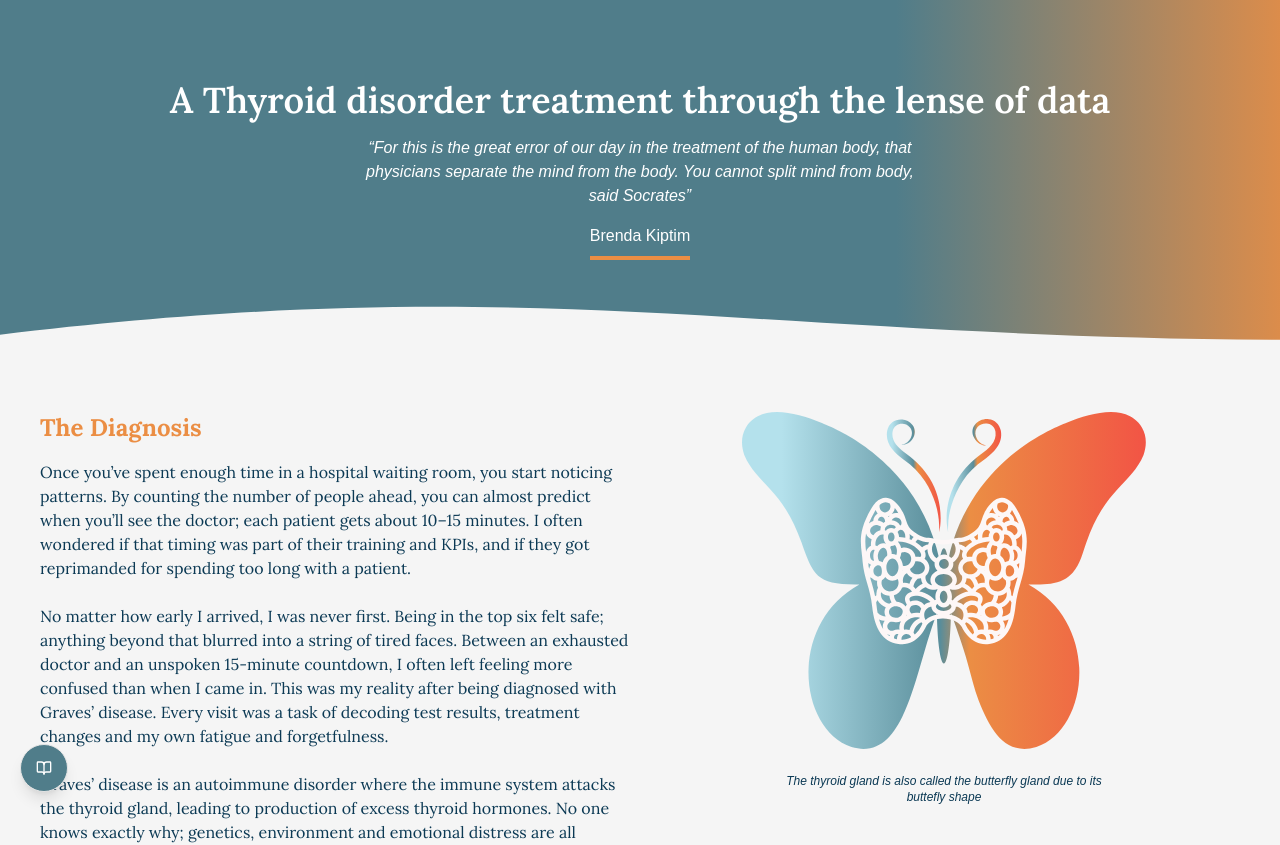
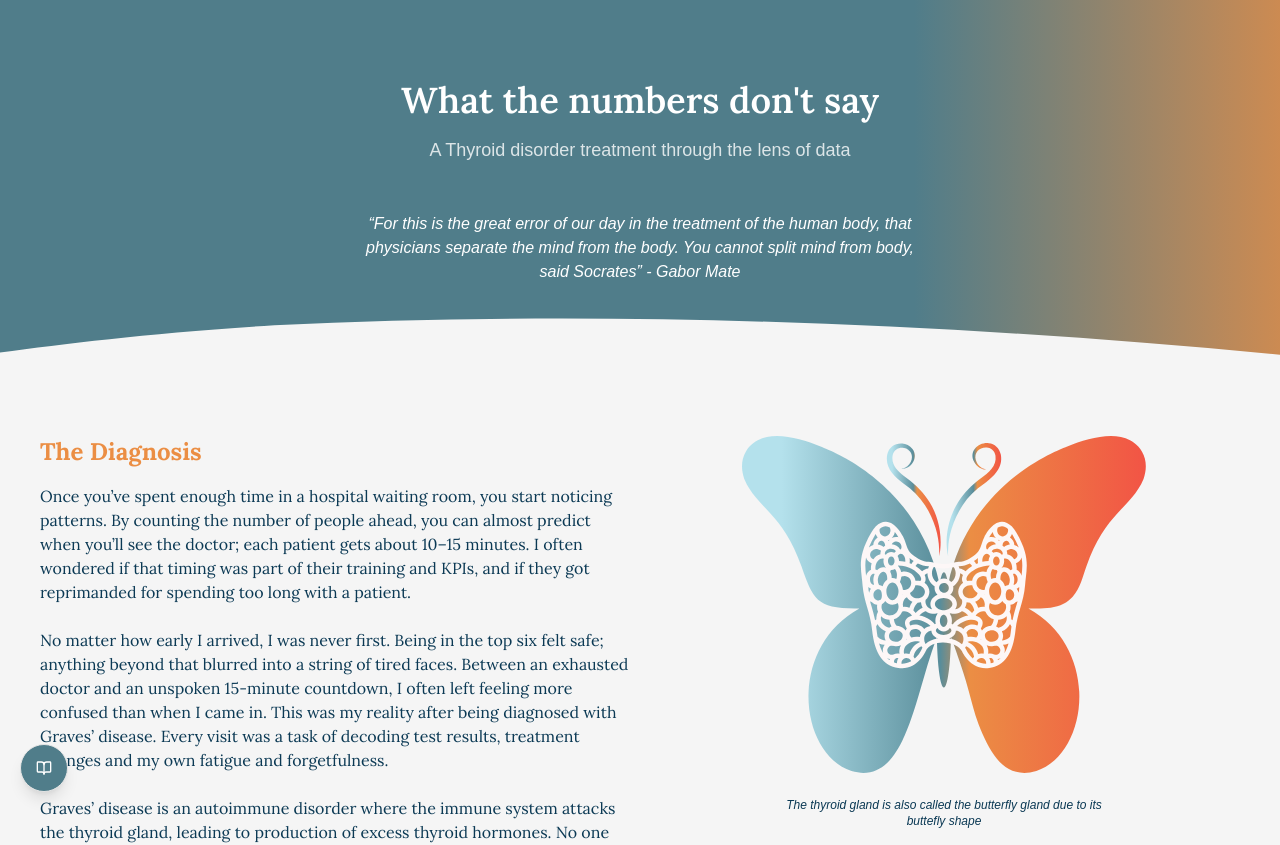
Before and after one commit to Kiptim54/tsh-data-story, a React (Vite) app: page / in a window 1280 px wide. Shown: the top 845 px of the page. Built offline with nearby package versions, Linux system fonts and the light colour scheme; a web font is replaced by a local one.

Commit message:
updated text and minor edits

```diff
--- a/src/components/Flowers.tsx
+++ b/src/components/Flowers.tsx
@@ -74,19 +74,21 @@ After seeing the results, my doctor reduced my dosage and explained that we were
       >
         <div className='flex flex-col gap-4'>
           <h3 className='font-semibold text-2xl text-secondary-400 font-lora'>
-            Using butterflies to visualize my thryoid journey and how it
-            reflected my inner world.
+            My thyroid journey, mapped in butterflies:
           </h3>
           <p
-            className={`font-lora text-normal  text-justify text-balance mx-auto ${
+            className={`font-lora text-normal  text-justify mx-auto ${
               currentStepIndex != null ? "hidden" : null
             } `}
           >
-            The thyroid gland, also called the butterfly gland because of its
-            shape, is the inspiration for using a butterfly to visualize this
-            journey. The pituitary gland, located in the brain, produces{" "}
-            <b>thyroid-stimulating hormone (TSH)</b>, which acts as the master
-            signal controlling how much thyroid hormone your body makes.
+            The thyroid gland is nicknamed the <b>butterfly gland</b> for its
+            shape, which is why I chose to use butterflies to map this journey.
+            Each butterfly's colour reflects my mood at the time of the blood
+            test, with the TSH level shown below.{" "}
+            <b>
+              TSH is a hormone produced by the brain that signals how hard the
+              thyroid needs to work to reach a balance/homeostasis
+            </b>
             <br /> <br />
             TSH is considered the most important marker when tracking your
             thyroid journey. When TSH is too low, the thyroid overproduces
--- a/src/components/Header.tsx
+++ b/src/components/Header.tsx
@@ -2,24 +2,27 @@ export default function Header() {
   return (
     <div className=' min-h-[30vh] text-white text-center p-20 bg-header-bg bg-cover bg-no-repeat bg-center'>
       <div className='container mx-auto flex flex-col gap-4'>
-        <h1 className='text-3xl md:text-4xl font-lora font-semibold'>
-          A Thyroid disorder treatment through the lense of data
+        <h1 className='text-3xl md:text-4xl font-lora font-semibold '>
+          What the numbers don't say
         </h1>
-        {/* <p className='font-inclusive font-lg'>
-          Tracking my thyroid levels for 3 years.{" "}
-          <br className='hidden md:block' /> For things to count, they need to
-          be counted.
-        </p> */}
+        <h4 className='font-inclusive text-lg font-light opacity-80 '>
+          A Thyroid disorder treatment through the lens of data
+        </h4>
+        {/* <div className='border-0 border-b-2 w-1/2 mx-auto border-secondary-400'></div> */}
+
+        {/* <div className='flex flex-col gap-2'>
+          <p>Brenda Kiptim</p>
+          <div className='border-0 border-b-4 w-[100px] mx-auto border-secondary-400'></div>
+        </div> */}
         {/* adding quote */}
-        <p className='italic  md:w-1/2 mx-auto'>
+        <blockquote
+          cite='Gabor Mate'
+          className='italic  md:w-1/2 mx-auto mt-8 font-normal'
+        >
           “For this is the great error of our day in the treatment of the human
           body, that physicians separate the mind from the body. You cannot
-          split mind from body, said Socrates”
-        </p>
-        <div className='flex flex-col gap-2'>
-          <p>Brenda Kiptim</p>
-          <div className='border-0 border-b-4 w-[100px] mx-auto border-secondary-400'></div>
-        </div>
+          split mind from body, said Socrates” - Gabor Mate
+        </blockquote>
       </div>
     </div>
   );
--- a/src/components/Summary.tsx
+++ b/src/components/Summary.tsx
@@ -47,14 +47,15 @@ export default function Summary() {
         <h4 className='text-xl font-lora font-semibold  text-primary-500'>
           Background
         </h4>
-        <p className=' md:w-3/4'>
-          This story is a personal account of my journey with thyroid disease,
-          specifically focusing on the challenges of managing my condition
-          through regular lab tests and medication adjustments. It is done in a
-          bid to slowly bring awareness to the thyroid journey from. a patient's
-          perspective which is important especially in Kenya where there is not
-          enough localised data on thyroid conditions and the effects patients
-          have with different treatment options.
+        <p className=' md:w-3/4 text-lg'>
+          This is a personal account of living with Graves' disease, told
+          through the data I collected over three years of lab tests, medication
+          adjustments, and everything in between. Beyond the numbers, it is an
+          attempt to capture what it actually feels like to manage a chronic
+          illness: the confusion, the fog, the small victories. <br />
+          <br /> In Kenya, localised data on thyroid conditions remains scarce,
+          and the patient's perspective is rarely centred. This story is a small
+          step toward changing that.
         </p>
       </div>
     </section>
--- a/src/components/charts/Flower.tsx
+++ b/src/components/charts/Flower.tsx
@@ -608,7 +608,7 @@ export default function Flower(props: IFlowerProps) {
 
   return (
     <>
-      <div id='legend-container' className='my-8 flex justify-center'></div>
+      <div id='legend-container' className='my-2 flex justify-center'></div>
 
       <motion.div
         ref={wrapperRef}
```
Also changed, not shown: src/assets/header-bg.svg.
